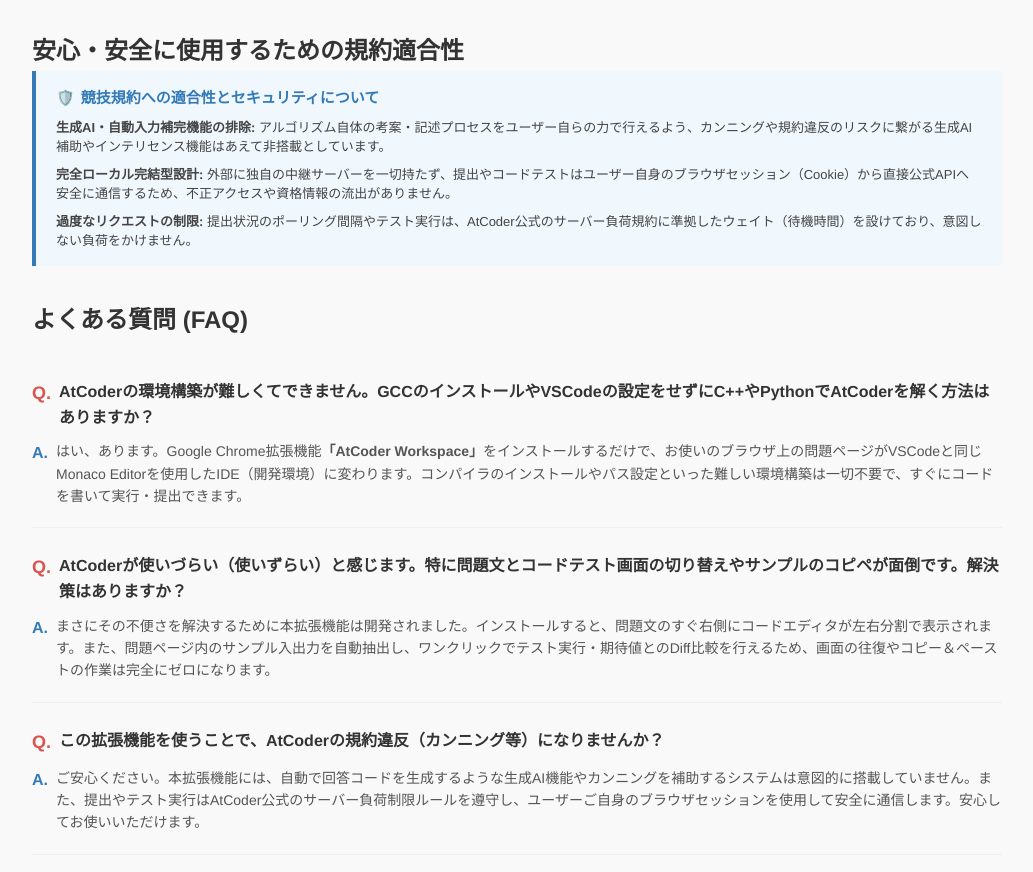
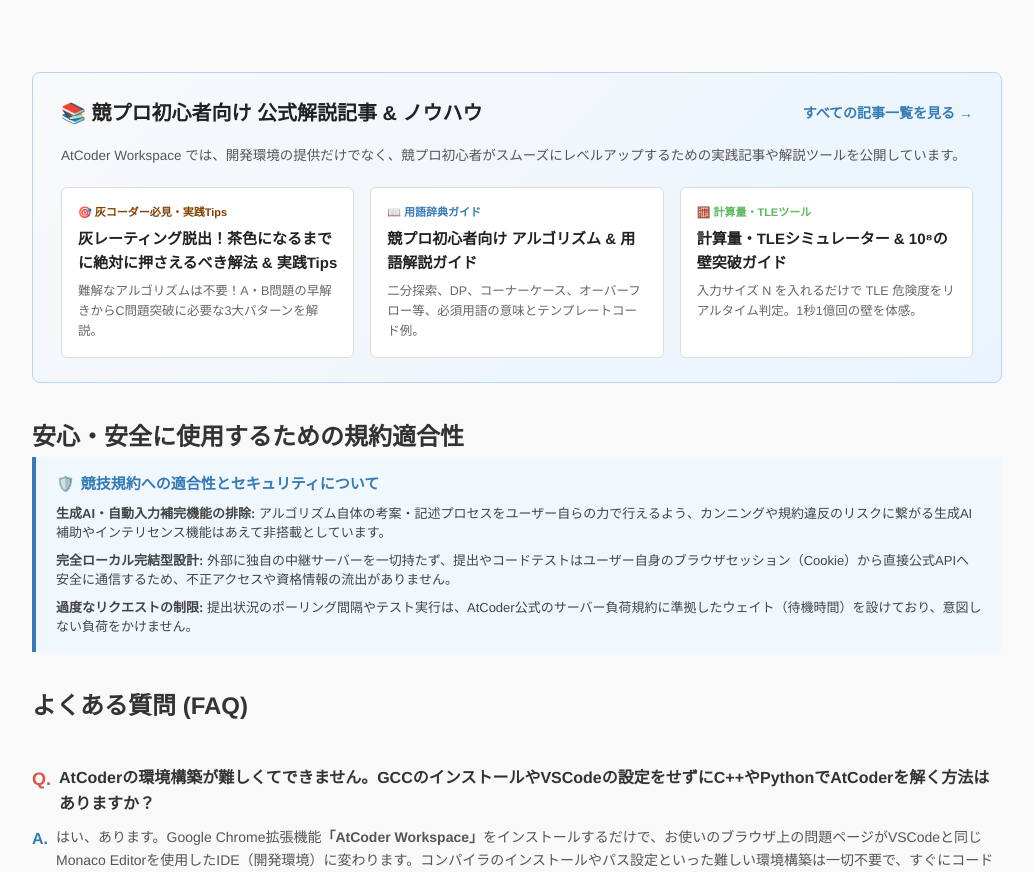
Before and after one commit to rikutoyamada01/atcoder-workspace, a browser extension: page pages/presentation.html in a window 1280 px wide. Shown: the part 2069-2941 px from the top of the page, without its empty margins (123-1156 px from the left). Drawn offline with nearby package versions, Linux system fonts and the light colour scheme.

Commit message:
UX: redirect index.html to presentation.html and add subtle articles showcase in presentation

```diff
--- a/pages/presentation.html
+++ b/pages/presentation.html
@@ -513,6 +513,37 @@
       </table>
     </div>
 
+    <!-- Articles & Guides Showcase Section -->
+    <section style="background: linear-gradient(135deg, #f8f9fa 0%, #e8f4ff 100%); border: 1px solid #b6d4f5; border-radius: 8px; padding: 24px 28px; margin: 40px 0 35px 0;">
+      <div style="display: flex; justify-content: space-between; align-items: center; flex-wrap: wrap; gap: 12px; margin-bottom: 16px;">
+        <h2 style="font-size: 20px; font-weight: bold; color: #222222; margin: 0; border: none; padding: 0;">📚 競プロ初心者向け 公式解説記事 & ノウハウ</h2>
+        <a href="article.html" style="font-size: 14px; font-weight: bold; color: #337ab7; text-decoration: none;">すべての記事一覧を見る →</a>
+      </div>
+      <p style="font-size: 13.5px; color: #555555; margin-bottom: 20px; line-height: 1.6;">
+        AtCoder Workspace では、開発環境の提供だけでなく、競プロ初心者がスムーズにレベルアップするための実践記事や解説ツールを公開しています。
+      </p>
+
+      <div style="display: grid; grid-template-columns: repeat(auto-fit, minmax(260px, 1fr)); gap: 16px;">
+        <a href="article/gray-to-brown-tips.html" style="background: #ffffff; border: 1px solid #dddddd; border-radius: 6px; padding: 16px; text-decoration: none; color: inherit; transition: all 0.2s ease; display: block;" onmouseover="this.style.borderColor='#337ab7'; this.style.transform='translateY(-2px)';" onmouseout="this.style.borderColor='#dddddd'; this.style.transform='none';">
+          <div style="font-size: 11px; font-weight: bold; color: #804000; margin-bottom: 6px;">🎯 灰コーダー必見・実践Tips</div>
+          <div style="font-size: 15px; font-weight: bold; color: #222222; margin-bottom: 6px;">灰レーティング脱出！茶色になるまでに絶対に押さえるべき解法 & 実践Tips</div>
+          <div style="font-size: 12.5px; color: #666666;">難解なアルゴリズムは不要！A・B問題の早解きからC問題突破に必要な3大パターンを解説。</div>
+        </a>
+
+        <a href="article/glossary.html" style="background: #ffffff; border: 1px solid #dddddd; border-radius: 6px; padding: 16px; text-decoration: none; color: inherit; transition: all 0.2s ease; display: block;" onmouseover="this.style.borderColor='#337ab7'; this.style.transform='translateY(-2px)';" onmouseout="this.style.borderColor='#dddddd'; this.style.transform='none';">
+          <div style="font-size: 11px; font-weight: bold; color: #337ab7; margin-bottom: 6px;">📖 用語辞典ガイド</div>
+          <div style="font-size: 15px; font-weight: bold; color: #222222; margin-bottom: 6px;">競プロ初心者向け アルゴリズム & 用語解説ガイド</div>
+          <div style="font-size: 12.5px; color: #666666;">二分探索、DP、コーナーケース、オーバーフロー等、必須用語の意味とテンプレートコード例。</div>
+        </a>
+
+        <a href="article/complexity.html" style="background: #ffffff; border: 1px solid #dddddd; border-radius: 6px; padding: 16px; text-decoration: none; color: inherit; transition: all 0.2s ease; display: block;" onmouseover="this.style.borderColor='#337ab7'; this.style.transform='translateY(-2px)';" onmouseout="this.style.borderColor='#dddddd'; this.style.transform='none';">
+          <div style="font-size: 11px; font-weight: bold; color: #5cb85c; margin-bottom: 6px;">🧮 計算量・TLEツール</div>
+          <div style="font-size: 15px; font-weight: bold; color: #222222; margin-bottom: 6px;">計算量・TLEシミュレーター & 10⁸の壁突破ガイド</div>
+          <div style="font-size: 12.5px; color: #666666;">入力サイズ N を入れるだけで TLE 危険度をリアルタイム判定。1秒1億回の壁を体感。</div>
+        </a>
+      </div>
+    </section>
+
     <h2>安心・安全に使用するための規約適合性</h2>
     <div class="compliance-box">
       <div class="compliance-title">
```
Also changed, not shown: pages/index.html (+4 -4 lines).
